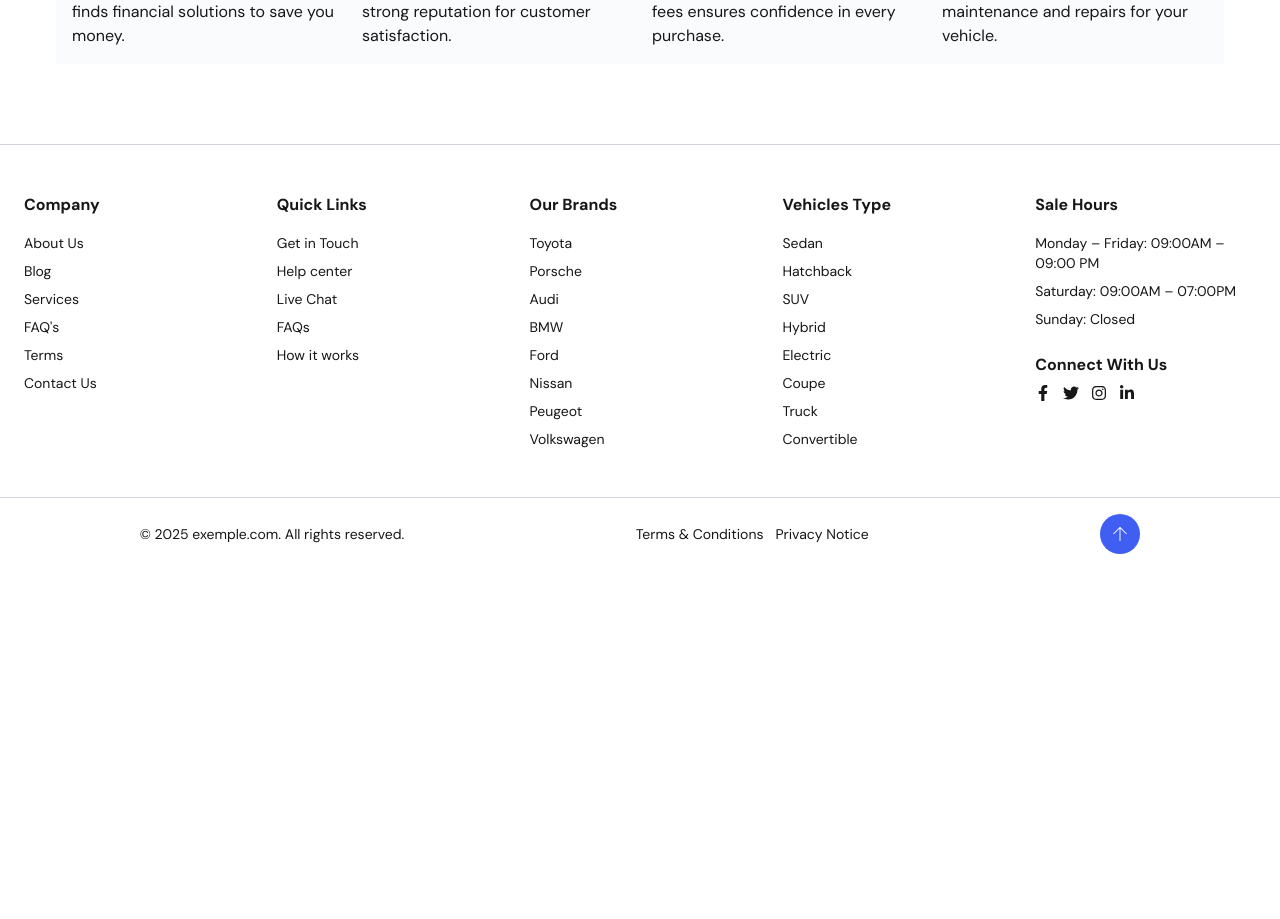
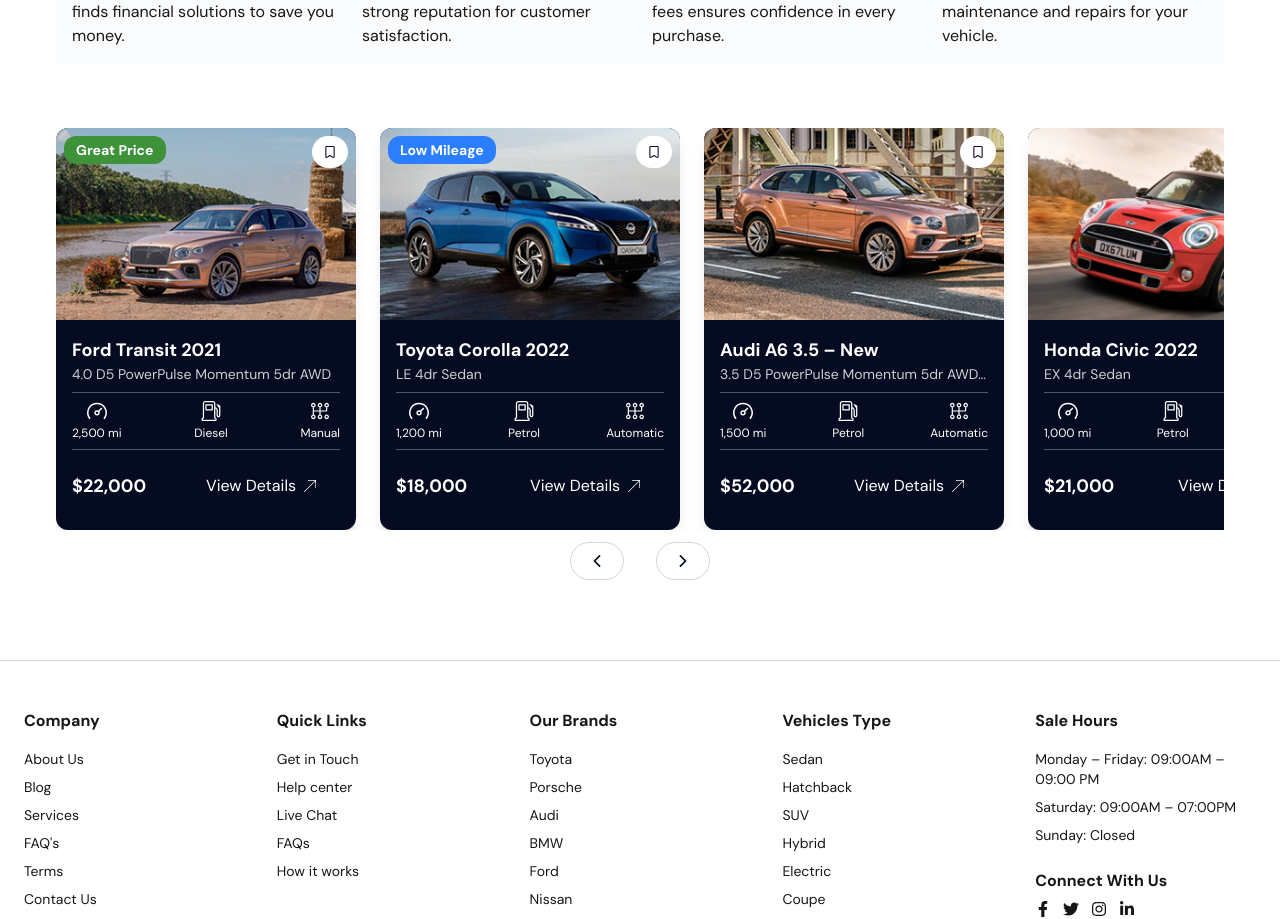
Before and after one commit to nav-commits/Car-Marketplace, a Next.js app: page / in a window 1280 px wide. Shown: the part 2240-3159 px from the top of the page. Before the commit the page ends 2810 px from the top, so only its background shows below. Built offline with nearby package versions, Linux system fonts and the light colour scheme.

Commit message:
added cards for carousel section under why choose us

```diff
--- a/app/components/sections/WhyChooseUs/WhyChooseUsSection.tsx
+++ b/app/components/sections/WhyChooseUs/WhyChooseUsSection.tsx
@@ -1,7 +1,19 @@
+"use client";
+
 import Card from "../../ui/Card";
+import Image from "next/image";
+import { cars } from "@/data/cars";
+import Button from "../../ui/Button";
+import useEmblaCarousel from "embla-carousel-react";
+import clsx from "clsx";
 import { features } from "@/data/featuresData";
 
 const WhyChooseUsSection: React.FC = () => {
+  const [emblaRef, emblaApi] = useEmblaCarousel({
+    align: "start",
+    dragFree: true,
+  });
+
   return (
     <section className="px-6 mt-12">
       <Card className="p-4 bg-[#F9FBFC]">
@@ -11,13 +23,119 @@ const WhyChooseUsSection: React.FC = () => {
         <div className="flex flex-col md:flex-row md:flex-wrap gap-6">
           {features.map((feature) => (
             <article key={feature.title} className="flex flex-col gap-3 flex-1">
-              <img src={feature.icon} alt={feature.title} className="w-12 h-12" />
+              <img
+                src={feature.icon}
+                alt={feature.title}
+                className="w-12 h-12"
+              />
               <h3 className="font-bold">{feature.title}</h3>
               <p>{feature.desc}</p>
             </article>
           ))}
         </div>
       </Card>
+      <section className="mt-16">
+        <div className="relative mt-6">
+          <div className="overflow-hidden" ref={emblaRef}>
+            <div className="flex gap-6">
+              {cars.map((car) => (
+                <div key={car.id} className="min-w-[300px] flex-shrink-0">
+                  <Card className="rounded-xl relative shadow-lg bg-[#050B20]">
+                    <div className="relative w-full h-48">
+                      <Image
+                        src={car.image}
+                        alt={car.title}
+                        fill
+                        className="object-cover rounded-t-xl"
+                      />
+                    </div>
+                    {car.label && (
+                      <div
+                        className={clsx(
+                          "absolute top-2 left-2 px-3 py-1 text-sm font-bold rounded-xl text-white",
+                          {
+                            "bg-[#3D923A]": car.label === "Great Price",
+                            "bg-blue-500": car.label === "Low Mileage",
+                          }
+                        )}
+                      >
+                        {car.label}
+                      </div>
+                    )}
+                    <div className="absolute top-2 right-2 bg-white px-3 py-2 rounded-full">
+                      <img src="/Icons/bookmark.svg" className="w-3 h-4" />
+                    </div>
+                    <div className="p-4 flex flex-col">
+                      <div>
+                        <h3 className="text-lg text-white font-bold">
+                          {car.title}
+                        </h3>
+                        <p className="text-sm text-white opacity-80 line-clamp-2">
+                          {car.description}
+                        </p>
+                      </div>
+                      <div className="border-t border-gray-600 my-2" />
+                      <div className="flex justify-between text-xs text-white">
+                        <div className="flex flex-col items-center gap-1">
+                          <img src="/Icons/meter.svg" className="w-5 h-5" />
+                          <span>{car.miles.toLocaleString()} mi</span>
+                        </div>
+                        <div className="flex flex-col items-center gap-1">
+                          <img src="/Icons/gas.svg" className="w-5 h-5" />
+                          <span>{car.fuel}</span>
+                        </div>
+                        <div className="flex flex-col items-center gap-1">
+                          <img
+                            src="/Icons/transmission.svg"
+                            className="w-5 h-5"
+                          />
+                          <span>{car.transmission}</span>
+                        </div>
+                      </div>
+                      <div className="border-t border-gray-600 my-2" />
+                      <div className="flex gap-3 items-center justify-between">
+                        <p className="text-lg font-semibold text-white">
+                          ${car.price.toLocaleString()}
+                        </p>
+                        <Button
+                          title="View Details"
+                          borderRadius="rounded-lg"
+                          className="px-6 py-4 text-white"
+                          icon={
+                            <img
+                              src="/Icons/cta-arrow.svg"
+                              alt="search-icon"
+                              className="w-3 h-3"
+                            />
+                          }
+                        />
+                      </div>
+                    </div>
+                  </Card>
+                </div>
+              ))}
+            </div>
+          </div>
+          <div className="flex justify-center gap-8 mt-3">
+            <button
+              onClick={() => emblaApi?.scrollPrev()}
+              className="p-3 px-5 bg-white rounded-full flex items-center border border-gray-300 justify-center hover:bg-gray-100"
+            >
+              <img src="/Icons/left.svg" alt="left-icon" className="w-3 h-3" />
+            </button>
+            <button
+              onClick={() => emblaApi?.scrollNext()}
+              className="p-3 px-5 bg-white rounded-full flex items-center border border-gray-300 justify-center hover:bg-gray-100"
+            >
+              <img
+                src="/Icons/right.svg"
+                alt="right-icon"
+                className="w-3 h-3"
+              />
+            </button>
+          </div>
+        </div>
+      </section>
     </section>
   );
 };
```
